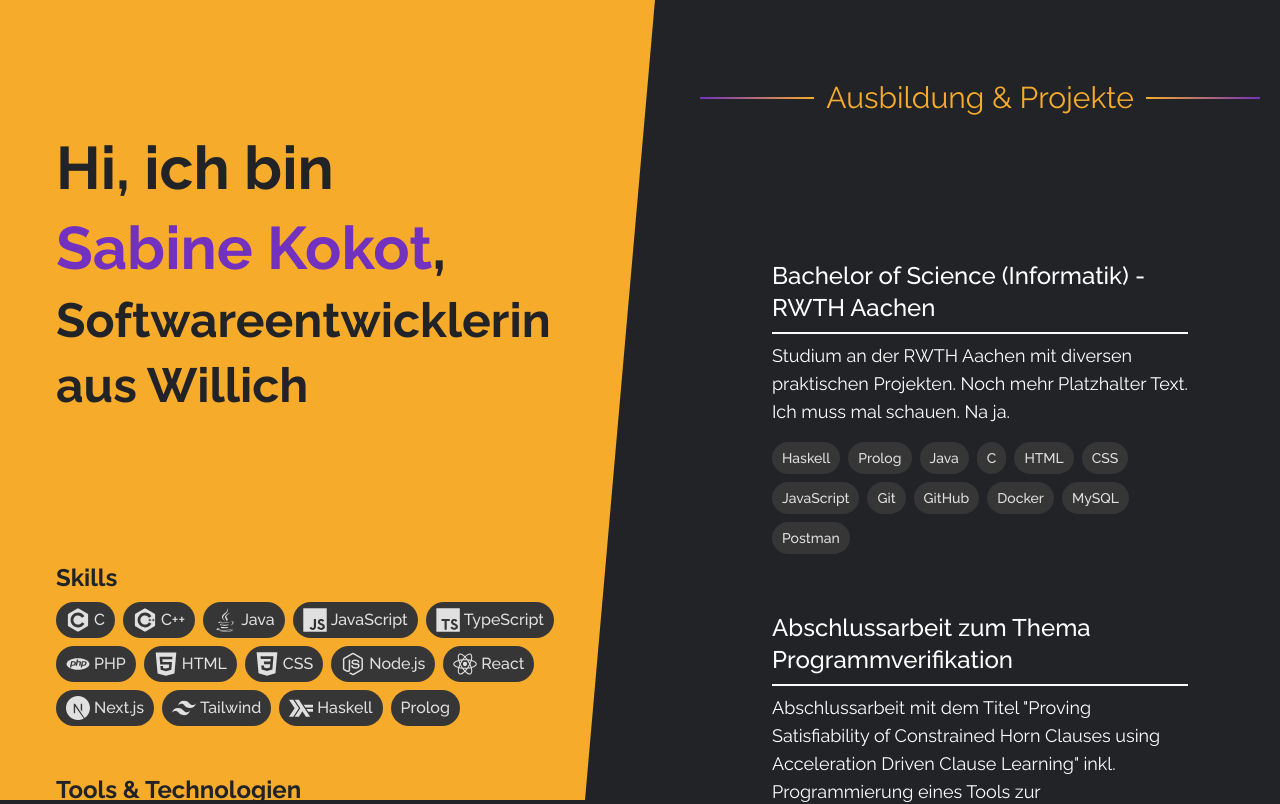
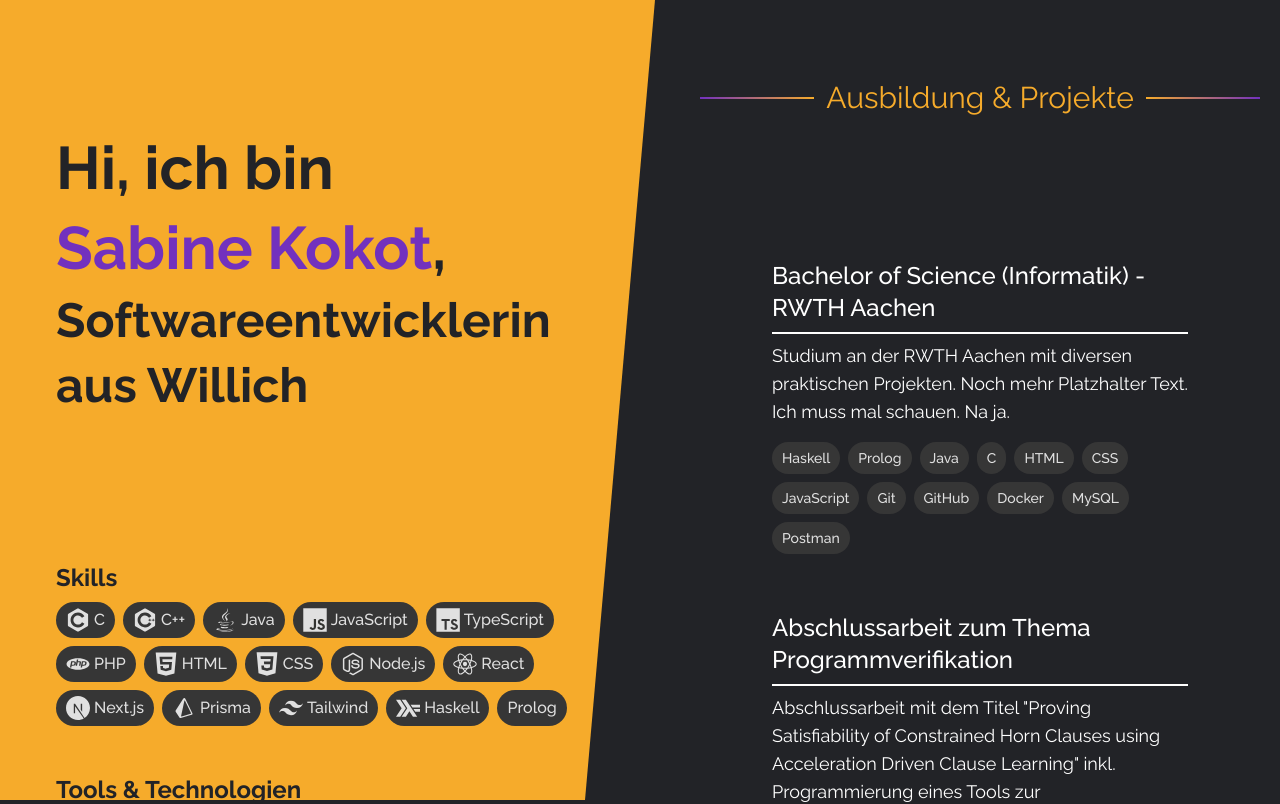
Before and after one commit to Bina-Github/portfolio, a Next.js app: page / in a window 1280 px wide. Shown: the top 804 px of the page. Built offline with nearby package versions, Linux system fonts and the light colour scheme.

Commit message:
skillsArray: added Prisma

```diff
--- a/components/skillArrays.ts
+++ b/components/skillArrays.ts
@@ -44,6 +44,10 @@
     svg: '<svg viewBox="0 0 128 128"><path fill="var(--cWhite)" d="M64 0C28.7 0 0 28.7 0 64s28.7 64 64 64c11.2 0 21.7-2.9 30.8-7.9L48.4 55.3v36.6h-6.8V41.8h6.8l50.5 75.8C116.4 106.2 128 86.5 128 64c0-35.3-28.7-64-64-64zm22.1 84.6l-7.5-11.3V41.8h7.5v42.8z"></path></svg>',
   },
   {
+    name: "Prisma",
+    svg: '<svg viewBox="0 0 1024 1024"><path fill="var(--cWhite)" d="M802.474667 762.197333L409.173333 875.52c-12.032 3.456-23.552-6.656-21.034666-18.474667L528.64 201.429333c2.645333-12.245333 20.053333-14.208 25.514667-2.816l260.181333 538.24a18.176 18.176 0 0 1-11.861333 25.301334z m67.413333-26.709333L568.704 112.213333a48.384 48.384 0 0 0-41.173333-26.88 48.170667 48.170667 0 0 0-43.989334 22.272L156.8 623.189333c-10.154667 16.042667-9.941333 35.84 0.554667 51.754667l159.701333 241.024c9.514667 14.378667 26.026667 22.698667 43.136 22.698667 4.864 0 9.770667-0.682667 14.549333-2.048l463.573334-133.546667c14.208-4.138667 25.813333-13.909333 31.914666-26.88 6.058667-12.970667 5.973333-27.818667-0.298666-40.746667z" fill="#00BFA5" /></svg>',
+  },
+  {
     name: "Tailwind",
     svg: '<svg viewBox="0 0 128 128"><path fill="var(--cWhite)" d="M64.004 25.602c-17.067 0-27.73 8.53-32 25.597 6.398-8.531 13.867-11.73 22.398-9.597 4.871 1.214 8.352 4.746 12.207 8.66C72.883 56.629 80.145 64 96.004 64c17.066 0 27.73-8.531 32-25.602-6.399 8.536-13.867 11.735-22.399 9.602-4.87-1.215-8.347-4.746-12.207-8.66-6.27-6.367-13.53-13.738-29.394-13.738zM32.004 64c-17.066 0-27.73 8.531-32 25.602C6.402 81.066 13.87 77.867 22.402 80c4.871 1.215 8.352 4.746 12.207 8.66 6.274 6.367 13.536 13.738 29.395 13.738 17.066 0 27.73-8.53 32-25.597-6.399 8.531-13.867 11.73-22.399 9.597-4.87-1.214-8.347-4.746-12.207-8.66C55.128 71.371 47.868 64 32.004 64zm0 0"></path></svg>',
   },
```
